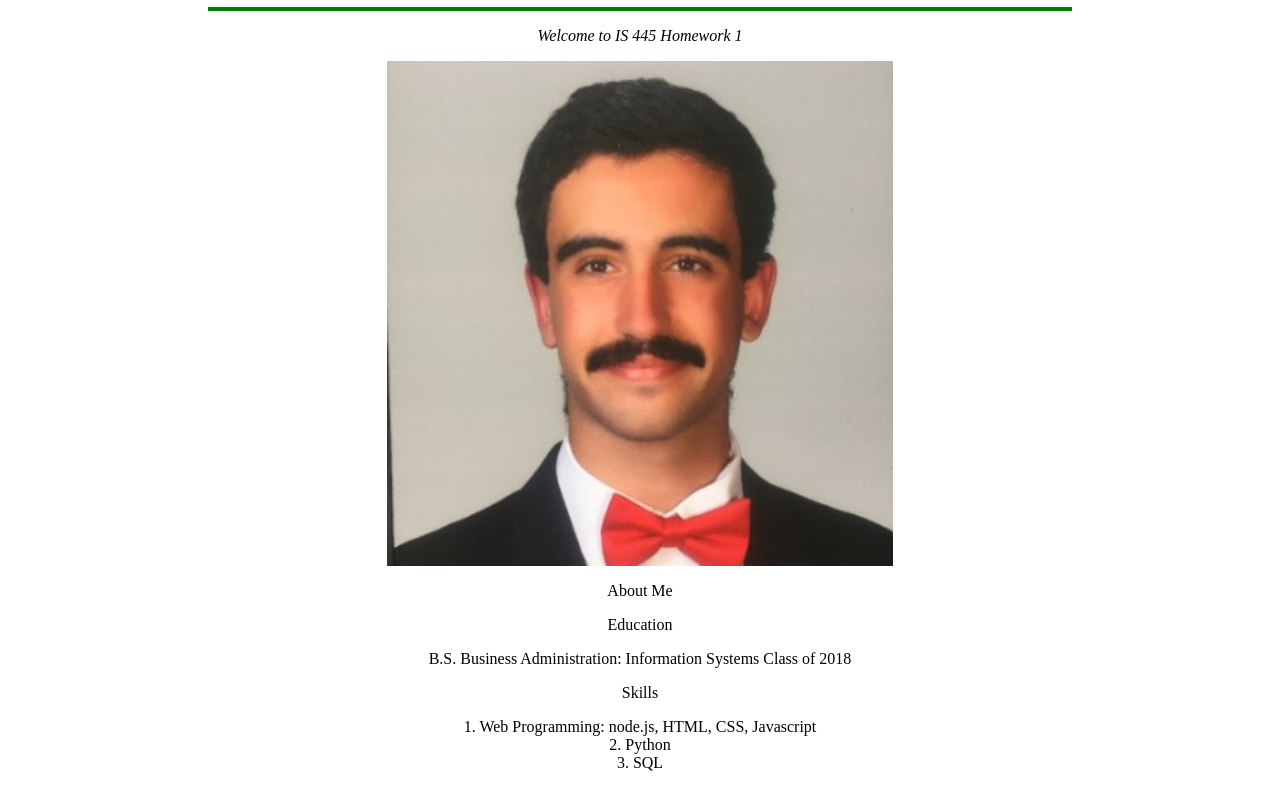
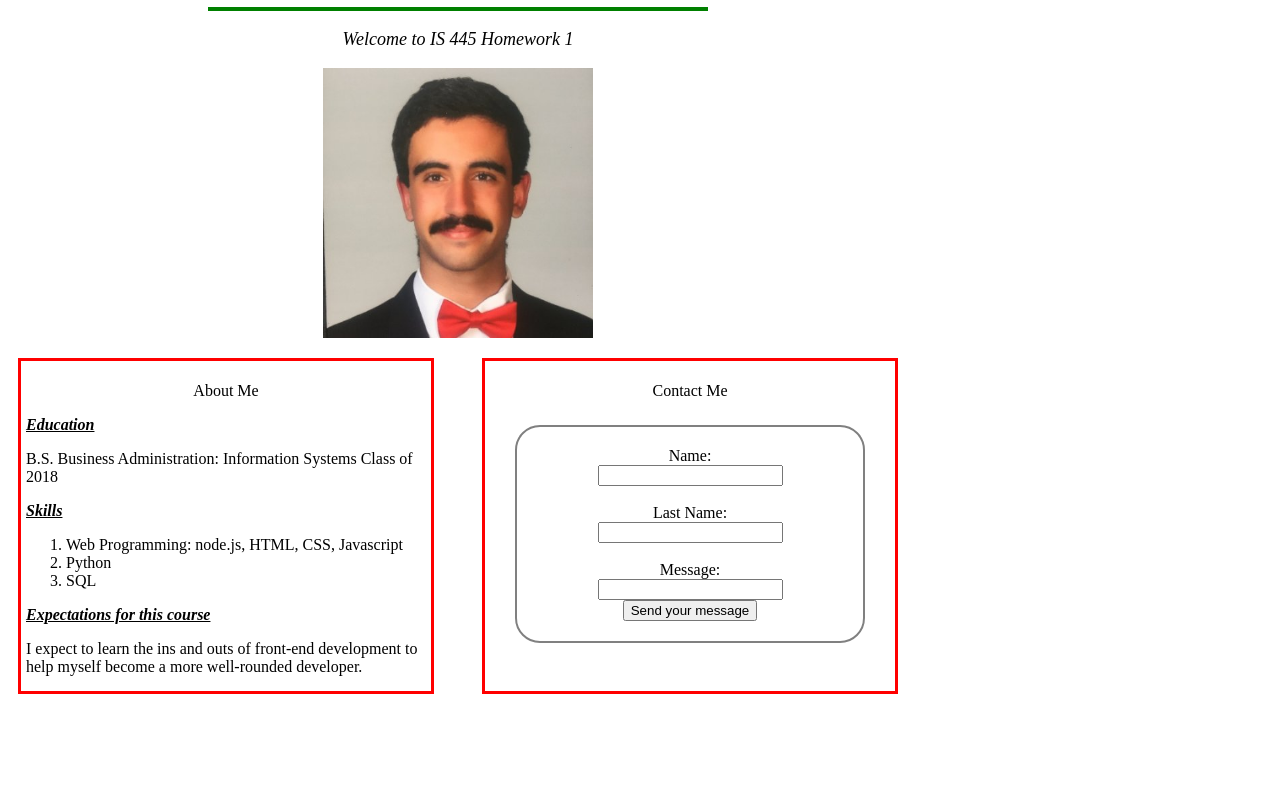
Before and after one commit to dromid21/homework1, a website: page website/index.html in a window 1280 px wide. Shown: the part 73-858 px from the top of the page. Drawn offline with Linux system fonts and the light colour scheme.

Commit message:
Almost finished

```diff
--- a/website/index.html
+++ b/website/index.html
@@ -12,26 +12,37 @@
 <body>
     <header><h1>Shamoil, Omid</h1></header>
     <hr/>
-    <p id="headline">Welcome to IS 445 Homework 1</p>
+    <p id ="headline">Welcome to IS 445 Homework 1</p>
     <main>
         <img src="omid.png" alt="Image of me (and my moustache)">
-        <div class="subject">
-            <p>About Me</p>
-            <p>Education</p>
-            <p>B.S. Business Administration: Information Systems Class of 2018</p>
-            <p>Skills</p>
-            <dl>
-                <dt>1. Web Programming: node.js, HTML, CSS, Javascript</dt>
-                <dt>2. Python</dt>
-                <dt>3. SQL</dt>
-            </dl>
-            <p>Expectations for this course</p>
-            <p>I expect to learn the ins and outs of front-end development.</p>
-        </div>
-        <div class="subject">
-            <p>Contact Me</p>
-
-        </div>
+        <div id="about">
+            <p id="aboutme">About Me</p>
+            <p id="ed">Education</p>
+            <p id="info">B.S. Business Administration: Information Systems Class of 2018</p>
+            <p id="skills">Skills</p>
+            <ol type = "1">
+                    <li>Web Programming: node.js, HTML, CSS, Javascript</li>
+                    <li>Python</li>
+                    <li>SQL</li>
+                </ol>
+                <p id="exp">Expectations for this course</p>
+                <p id="info">I expect to learn the ins and outs of front-end development to help
+                    myself become a more well-rounded developer.</p>
+            </div>
+            <div id="contact">
+                <p id="cme">Contact Me</p>
+                <form>
+                    Name:<br>
+                    <input type="text" name="firstname"><br>
+                    <br>
+                    Last Name:<br>
+                    <input type="text" name="lastname"><br>
+                    <br>
+                    Message:<br>
+                    <input type="text" name="message"><br>
+                    <input type="submit" value="Send your message">
+                </form>
+            </div>
     </main>
 
 
--- a/website/style.css
+++ b/website/style.css
@@ -1,4 +1,6 @@
-body
+body {
+    width: 900px;
+}
 header {
     text-align: center}
 hr {
@@ -10,14 +12,76 @@ hr {
 #headline {
     text-align: center;
     font-style: italic;
+    font-size: 18px;
 }
+
 img {
     display: block;
     margin-left: auto;
     margin-right: auto;
-    width: 40%;
+    max-width:30%;
+    max-height:30%;
 }
 
 .subject {
     text-align: center
 }
+
+#about {
+    float:left;
+    width:400px;
+    text-align: center;
+    margin-top: 20px;
+    margin-left: 10px;
+}
+
+#contact {
+    float:right;
+    width: 400px;
+    text-align: center;
+    margin-top: 20px;
+    margin-right: 10px;
+}
+
+#ed, #skills, #exp {
+    text-align: left;
+    font-style: italic;
+    text-decoration: underline;
+    font-weight: bold;
+}
+
+ol {
+    text-align: left;
+}
+
+div {
+    border-style: solid;
+    border-color: red;
+    padding: 5px;
+    overflow: visible;
+    display: inline-block;
+    border-collapse: collapse;
+    height: 320px;
+    margin-bottom: 100px;
+}
+
+#info {
+    text-align: left;
+}
+
+form {
+    border-style: solid;
+    padding: 20px;
+    border-radius: 25px;
+    border-width: 2px;
+    border-color: gray;
+    margin: 25px;
+}
+
+submit {
+    resize: both;
+}
+
+#aboutme, #cme {
+
+}
```
